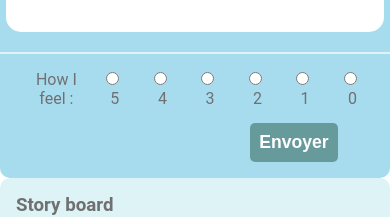
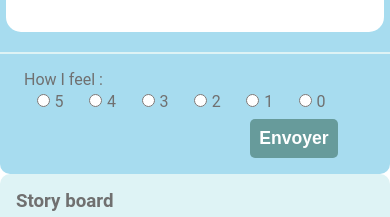
Before and after one commit to Audreyritzenthaler/hackathon-SoDoc-front, a React (Create React App) app: page /logbook in a window 390 px wide. Shown: the part 200-417 px from the top of the page. Built offline with nearby package versions, Linux system fonts and the light colour scheme; no server answers.

Commit message:
change p how i feel for media query

```diff
--- a/src/App.js
+++ b/src/App.js
@@ -43,7 +43,7 @@ const App = () => {
         <Route path="/dashboard" component={Dashboard} />
         {/* <Route path="/dashboard/patient" component={PatientPage} /> */}
         <Route path="/practitioner/messages" component={MessagesContainerUrgent} />
-        <Route path="/practiotioner/patients" component={InfosDoctor} />
+        <Route path="/practitioner/patients" component={InfosDoctor} />
         {/* <Route path="/practiotioner/infos" component={MyInfos} /> */}
       </Switch>
     </div>
--- a/src/components/patients/PostMessage.css
+++ b/src/components/patients/PostMessage.css
@@ -70,6 +70,11 @@ hr {
 
   .post-button {
     margin-left: 190px;
-    margin-top: 15px;
+    margin-top: 8px;
+  }
+
+  .feeling {
+    text-align: left;
+    margin-bottom: 3px;
   }
 }
--- a/src/components/patients/PostMessage.js
+++ b/src/components/patients/PostMessage.js
@@ -44,8 +44,8 @@ const PostMessage = ({ setMessages, messagesFull }) => {
           <textarea className='post-text' value={message} name="" id="msg" cols="20" rows="5" onChange={catchMessage}></textarea>
           <hr />
           <div className='post-radio-button-container'>
+            <p className="feeling">How I feel :</p>
             <div className='post-buttons'>
-              <p>How I feel :</p>
               <div className='post-radio-button'>
                 <input className='radio-button' type="radio" name='mood' value='5' checked={mood_status === '5'} onChange={handleOptionChange} />
                 <label htmlFor="5" className='post-label'>5</label>
```
